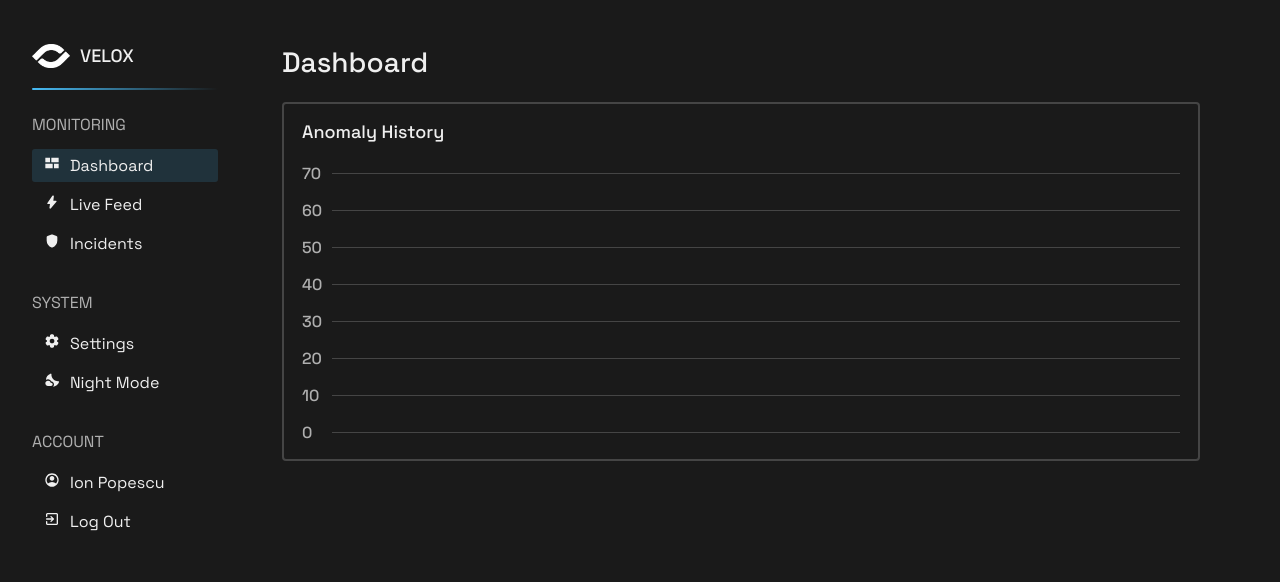
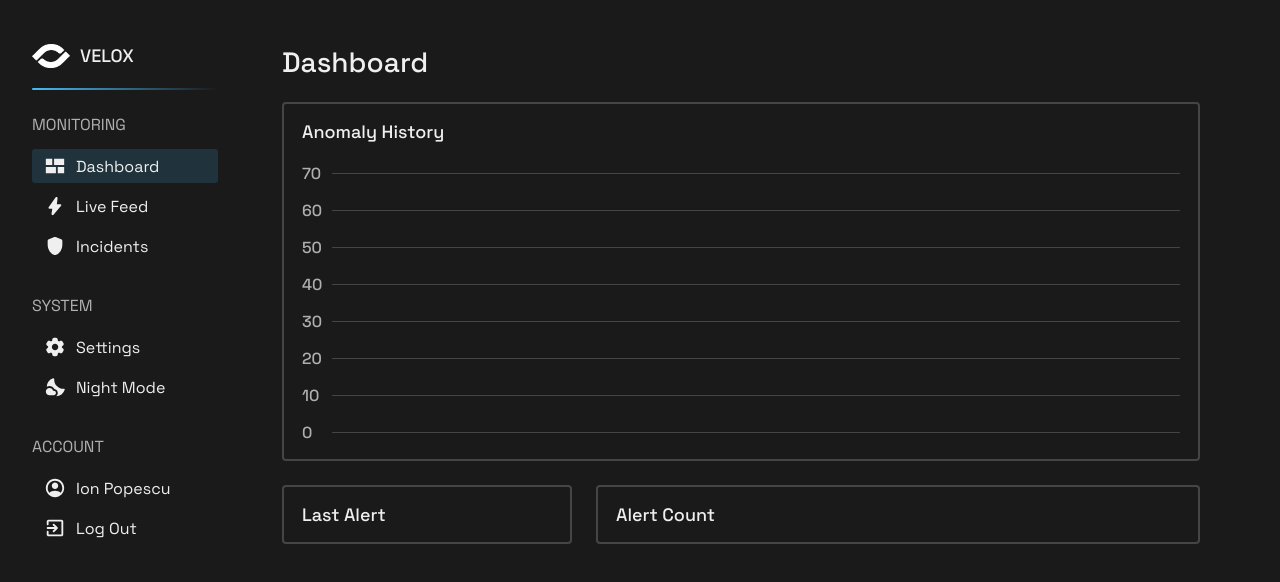
Before and after one commit to Rares-Muntean/AI-Platform-for-Real-Time-Cyber-Threat-Detection, a Nuxt app in the folder apps/frontend-nuxt/: page /UserDashboard in a window 1280 px wide. Shown: the top 582 px of the page. Built offline with nearby package versions, Linux system fonts and the light colour scheme.

Commit message:
refactor(ui): add dashboard ready cards for displaying alerts

```diff
--- a/apps/frontend-nuxt/app/assets/scss/scoped/UserDashboard.scss
+++ b/apps/frontend-nuxt/app/assets/scss/pages/UserDashboard.scss
@@ -66,17 +66,17 @@ $anomalyChartHeight: 280px;
 
 .item {
     display: flex;
+    align-items: center;
+
     padding: 0.6rem 1.2rem;
     border-radius: 3px;
     cursor: pointer;
 
     gap: 1rem;
 
-    img {
-        width: 20px;
-        height: 20px;
-
-        filter: brightness(0) invert(1);
+    .icon {
+        width: 22px;
+        height: 22px;
     }
 
     &.selected {
@@ -94,21 +94,25 @@ $anomalyChartHeight: 280px;
     gap: 2.2rem;
 }
 
+.dashboard-section {
+    display: grid;
+    grid-template-columns: repeat(12, 1fr);
+    gap: 2.4rem;
+
+    font-size: 1.8rem;
+    font-weight: 500;
+}
+
+.anomaly-history {
+    grid-column: span 12;
+}
+
 .panel-title {
     font-size: 2.8rem;
     font-weight: 500;
 }
 
-.anomaly-history {
-    border-radius: 4px;
-    border: solid 2px $whiteText20;
-
-    padding: 1.6rem 1.8rem;
-}
-
 .chart-title {
-    font-size: 1.8rem;
-    font-weight: 500;
     margin-bottom: 2rem;
 }
 
@@ -152,17 +156,25 @@ y-axis span {
     justify-content: space-between;
 
     height: 100%;
-}
 
     .line {
         display: flex;
         align-items: center;
         height: 20px;
-}
 
-.line::after {
+        &::after {
             content: "";
             height: 1px;
             width: 100%;
             background-color: $whiteText20;
         }
+    }
+}
+
+.last-alert {
+    grid-column: span 4;
+}
+
+.alert-count {
+    grid-column: span 8;
+}
--- /dev/null
+++ b/apps/frontend-nuxt/app/components/common/DashboardCard.vue
@@ -0,0 +1,16 @@
+<script lang="ts" setup></script>
+
+<template>
+    <div class="card">
+        <slot name="content"></slot>
+    </div>
+</template>
+
+<style lang="scss" scoped>
+.card {
+    border-radius: 4px;
+    border: solid 2px $whiteText20;
+
+    padding: 1.6rem 1.8rem;
+}
+</style>
--- a/apps/frontend-nuxt/app/pages/SignUp.vue
+++ b/apps/frontend-nuxt/app/pages/SignUp.vue
@@ -92,4 +92,4 @@ const handleSubmit = () => {
     </section>
 </template>
 
-<style lang="scss" scoped src="~/assets/scss/scoped/SignUp.scss"></style>
+<style lang="scss" scoped src="~/assets/scss/pages/SignUp.scss"></style>
--- a/apps/frontend-nuxt/app/pages/UserDashboard.vue
+++ b/apps/frontend-nuxt/app/pages/UserDashboard.vue
@@ -18,17 +18,26 @@ const yAxisLabels = [70, 60, 50, 40, 30, 20, 10, 0];
                     <p class="nav-title">MONITORING</p>
                     <div class="items">
                         <div class="item selected">
-                            <Icon name="material-symbols:dashboard-2" />
+                            <Icon
+                                name="material-symbols:dashboard-2"
+                                class="icon"
+                            />
                             <p class="item-name">Dashboard</p>
                         </div>
 
                         <div class="item">
-                            <Icon name="material-symbols:bolt-rounded" />
+                            <Icon
+                                name="material-symbols:bolt-rounded"
+                                class="icon"
+                            />
                             <p class="item-name">Live Feed</p>
                         </div>
 
                         <div class="item">
-                            <Icon name="material-symbols:shield-rounded" />
+                            <Icon
+                                name="material-symbols:shield-rounded"
+                                class="icon"
+                            />
                             <p class="item-name">Incidents</p>
                         </div>
                     </div>
@@ -38,13 +47,17 @@ const yAxisLabels = [70, 60, 50, 40, 30, 20, 10, 0];
                     <p class="nav-title">SYSTEM</p>
                     <div class="items">
                         <div class="item">
-                            <Icon name="material-symbols:settings-rounded" />
+                            <Icon
+                                name="material-symbols:settings-rounded"
+                                class="icon"
+                            />
                             <p class="item-name">Settings</p>
                         </div>
 
                         <div class="item">
                             <Icon
                                 name="material-symbols:partly-cloudy-night-rounded"
+                                class="icon"
                             />
                             <p class="item-name">Night Mode</p>
                         </div>
@@ -55,12 +68,18 @@ const yAxisLabels = [70, 60, 50, 40, 30, 20, 10, 0];
                     <p class="nav-title">ACCOUNT</p>
                     <div class="items">
                         <div class="item">
-                            <Icon name="material-symbols:account-circle" />
+                            <Icon
+                                name="material-symbols:account-circle"
+                                class="icon"
+                            />
                             <p class="item-name">Ion Popescu</p>
                         </div>
 
                         <div class="item">
-                            <Icon name="material-symbols:exit-to-app-rounded" />
+                            <Icon
+                                name="material-symbols:exit-to-app-rounded"
+                                class="icon"
+                            />
                             <p class="item-name">Log Out</p>
                         </div>
                     </div>
@@ -71,28 +90,42 @@ const yAxisLabels = [70, 60, 50, 40, 30, 20, 10, 0];
         <div class="right-panel">
             <h2 class="panel-title">Dashboard</h2>
             <section class="dashboard-section">
-                <div class="anomaly-history">
+                <DashboardCard class="anomaly-history">
+                    <template #content>
                         <p class="chart-title">Anomaly History</p>
 
                         <div class="chart-container">
                             <div class="y-axis">
-                            <span v-for="label in yAxisLabels" :key="label">{{
-                                label
-                            }}</span>
+                                <span
+                                    v-for="label in yAxisLabels"
+                                    :key="label"
+                                    >{{ label }}</span
+                                >
                             </div>
 
                             <div class="chart-area">
                                 <div class="grid-lines">
-                                <div class="line" v-for="n in 8" :key="n"></div>
+                                    <div
+                                        class="line"
+                                        v-for="n in 8"
+                                        :key="n"
+                                    ></div>
                                 </div>
                             </div>
                         </div>
-                </div>
+                    </template>
+                </DashboardCard>
 
-                <div></div>
+                <DashboardCard class="last-alert">
+                    <template #content> Last Alert </template>
+                </DashboardCard>
+
+                <DashboardCard class="alert-count">
+                    <template #content>Alert Count</template>
+                </DashboardCard>
             </section>
         </div>
     </section>
 </template>
 
-<style lang="scss" scoped src="~/assets/scss/scoped/UserDashboard.scss"></style>
+<style lang="scss" scoped src="~/assets/scss/pages/UserDashboard.scss"></style>
```
Also changed, not shown: apps/frontend-nuxt/app/assets/scss/pages/SignUp.scss (renamed from apps/frontend-nuxt/app/assets/scss/scoped/SignUp.scss). Lines whose indentation alone changed are shown as unchanged.
